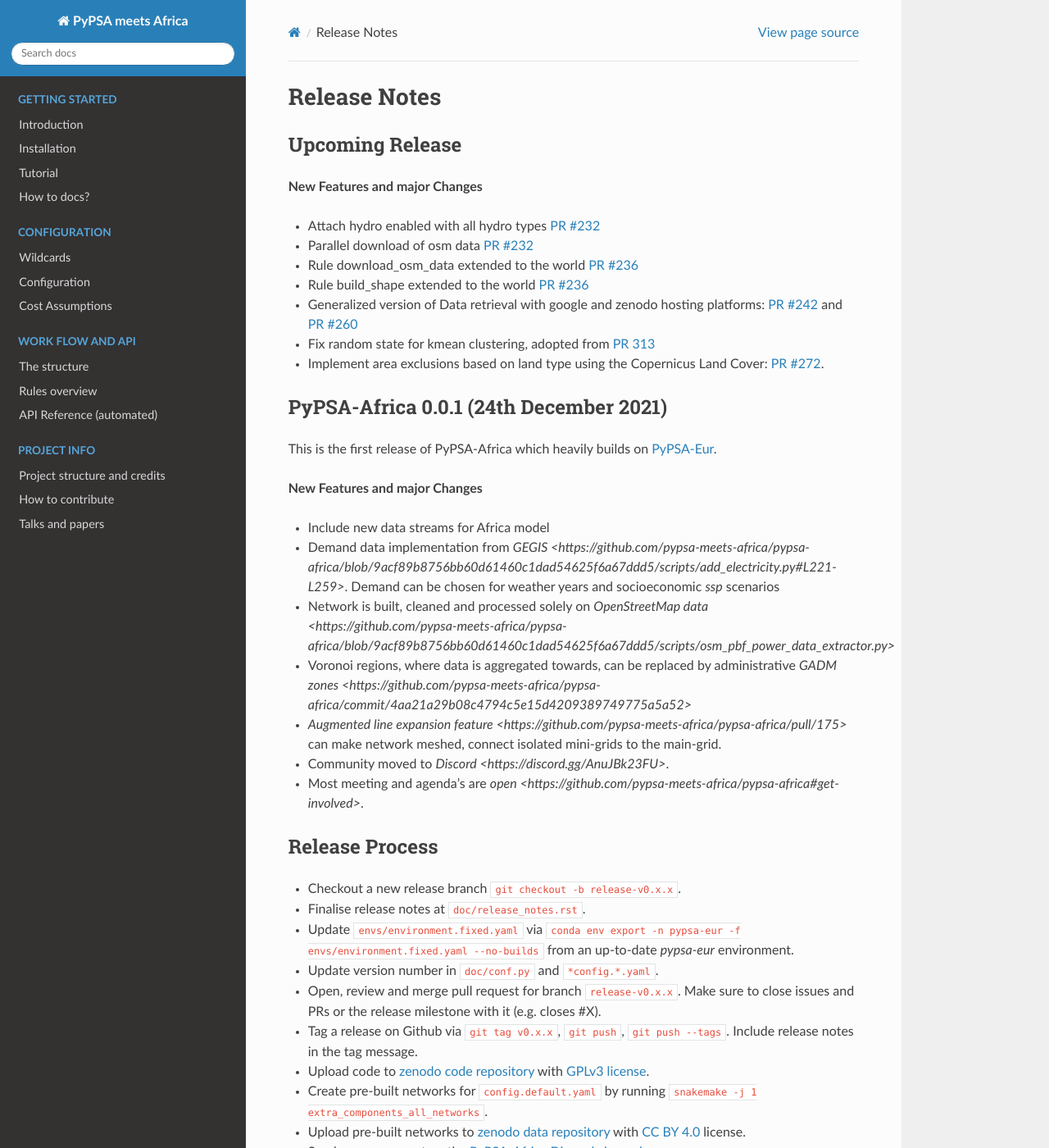
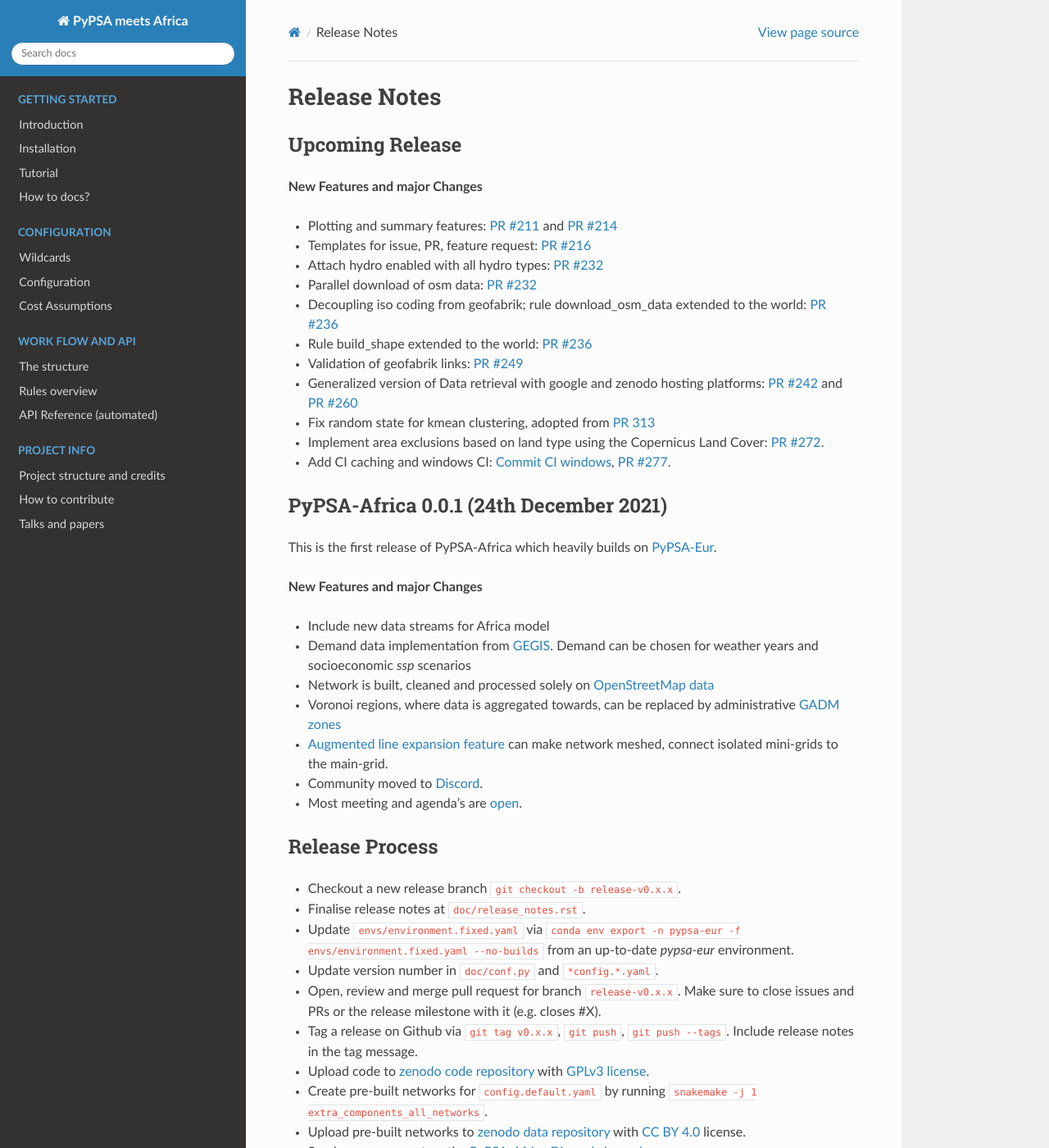
Before and after one commit to pypsa-meets-earth/pypsa-earth, a Sphinx documentation site: the page built from doc/release_notes.rst, in a window 1280 px wide and 1400 px high. Shown: the whole window at 82% size. Built offline with Sphinx 7.4.7 and the Read the Docs theme 2.0.0, drawn with Linux system fonts in a browser that asks for light colours; pages that are not in the unit, such as notebooks, are missing from menus.

Commit message:
Update release_notes.rst
Add some past features that were not notified in the changes, plus minor typos

```diff
--- a/doc/release_notes.rst
+++ b/doc/release_notes.rst
@@ -13,19 +13,27 @@
 
 **New Features and major Changes**
 
-* Attach hydro enabled with all hydro types `PR #232 <https://github.com/PyPSA/pypsa-eur/pull/232>`__
+* Plotting and summary features: `PR #211 <https://github.com/PyPSA/pypsa-eur/pull/211>`__ and `PR #214 <https://github.com/PyPSA/pypsa-eur/pull/214>`__
 
-* Parallel download of osm data `PR #232 <https://github.com/PyPSA/pypsa-eur/pull/232>`__
+* Templates for issue, PR, feature request: `PR #216 <https://github.com/PyPSA/pypsa-eur/pull/216>`__
 
-* Rule download_osm_data extended to the world `PR #236 <https://github.com/PyPSA/pypsa-eur/pull/236>`__
+* Attach hydro enabled with all hydro types: `PR #232 <https://github.com/PyPSA/pypsa-eur/pull/232>`__
 
-* Rule build_shape extended to the world `PR #236 <https://github.com/PyPSA/pypsa-eur/pull/236>`__
+* Parallel download of osm data: `PR #232 <https://github.com/PyPSA/pypsa-eur/pull/232>`__
+
+* Decoupling iso coding from geofabrik; rule download_osm_data extended to the world: `PR #236 <https://github.com/PyPSA/pypsa-eur/pull/236>`__
+
+* Rule build_shape extended to the world: `PR #236 <https://github.com/PyPSA/pypsa-eur/pull/236>`__
+
+* Validation of geofabrik links: `PR #249 <https://github.com/PyPSA/pypsa-eur/pull/249>`__
 
 * Generalized version of Data retrieval with google and zenodo hosting platforms: `PR #242 <https://github.com/PyPSA/pypsa-eur/pull/242>`__ and `PR #260 <https://github.com/PyPSA/pypsa-eur/pull/260>`__
 
 * Fix random state for kmean clustering, adopted from `PR 313 <https://github.com/PyPSA/pypsa-eur/pull/313>`__
 
 * Implement area exclusions based on land type using the Copernicus Land Cover: `PR #272 <https://github.com/PyPSA/pypsa-eur/pull/272>`__.
+
+* Add CI caching and windows CI: `Commit CI windows <https://github.com/pypsa-meets-africa/pypsa-africa/commit/c98cb30e828cfda17692b8f5e1dd8e39d33766ad>`__,  `PR #277 <https://github.com/PyPSA/pypsa-eur/pull/277>`__.
 
 
 PyPSA-Africa 0.0.1 (24th December 2021)
@@ -37,17 +45,17 @@
 
 * Include new data streams for Africa model
 
-* Demand data implementation from `GEGIS <https://github.com/pypsa-meets-africa/pypsa-africa/blob/9acf89b8756bb60d61460c1dad54625f6a67ddd5/scripts/add_electricity.py#L221-L259>`. Demand can be chosen for weather years and socioeconomic `ssp` scenarios
+* Demand data implementation from `GEGIS <https://github.com/pypsa-meets-africa/pypsa-africa/blob/9acf89b8756bb60d61460c1dad54625f6a67ddd5/scripts/add_electricity.py#L221-L259>`__. Demand can be chosen for weather years and socioeconomic `ssp` scenarios
 
-* Network is built, cleaned and processed solely on `OpenStreetMap data <https://github.com/pypsa-meets-africa/pypsa-africa/blob/9acf89b8756bb60d61460c1dad54625f6a67ddd5/scripts/osm_pbf_power_data_extractor.py>`
+* Network is built, cleaned and processed solely on `OpenStreetMap data <https://github.com/pypsa-meets-africa/pypsa-africa/blob/9acf89b8756bb60d61460c1dad54625f6a67ddd5/scripts/osm_pbf_power_data_extractor.py>`__
 
-* Voronoi regions, where data is aggregated towards, can be replaced by administrative `GADM zones <https://github.com/pypsa-meets-africa/pypsa-africa/commit/4aa21a29b08c4794c5e15d4209389749775a5a52>`
+* Voronoi regions, where data is aggregated towards, can be replaced by administrative `GADM zones <https://github.com/pypsa-meets-africa/pypsa-africa/commit/4aa21a29b08c4794c5e15d4209389749775a5a52>`__
 
-* `Augmented line expansion feature <https://github.com/pypsa-meets-africa/pypsa-africa/pull/175>` can make network meshed, connect isolated mini-grids to the main-grid.
+* `Augmented line expansion feature <https://github.com/pypsa-meets-africa/pypsa-africa/pull/175>`__ can make network meshed, connect isolated mini-grids to the main-grid.
 
-* Community moved to `Discord <https://discord.gg/AnuJBk23FU>`.
+* Community moved to `Discord <https://discord.gg/AnuJBk23FU>`__.
 
-* Most meeting and agenda's are `open <https://github.com/pypsa-meets-africa/pypsa-africa#get-involved>`.
+* Most meeting and agenda's are `open <https://github.com/pypsa-meets-africa/pypsa-africa#get-involved>`__.
 
 
 Release Process
```
